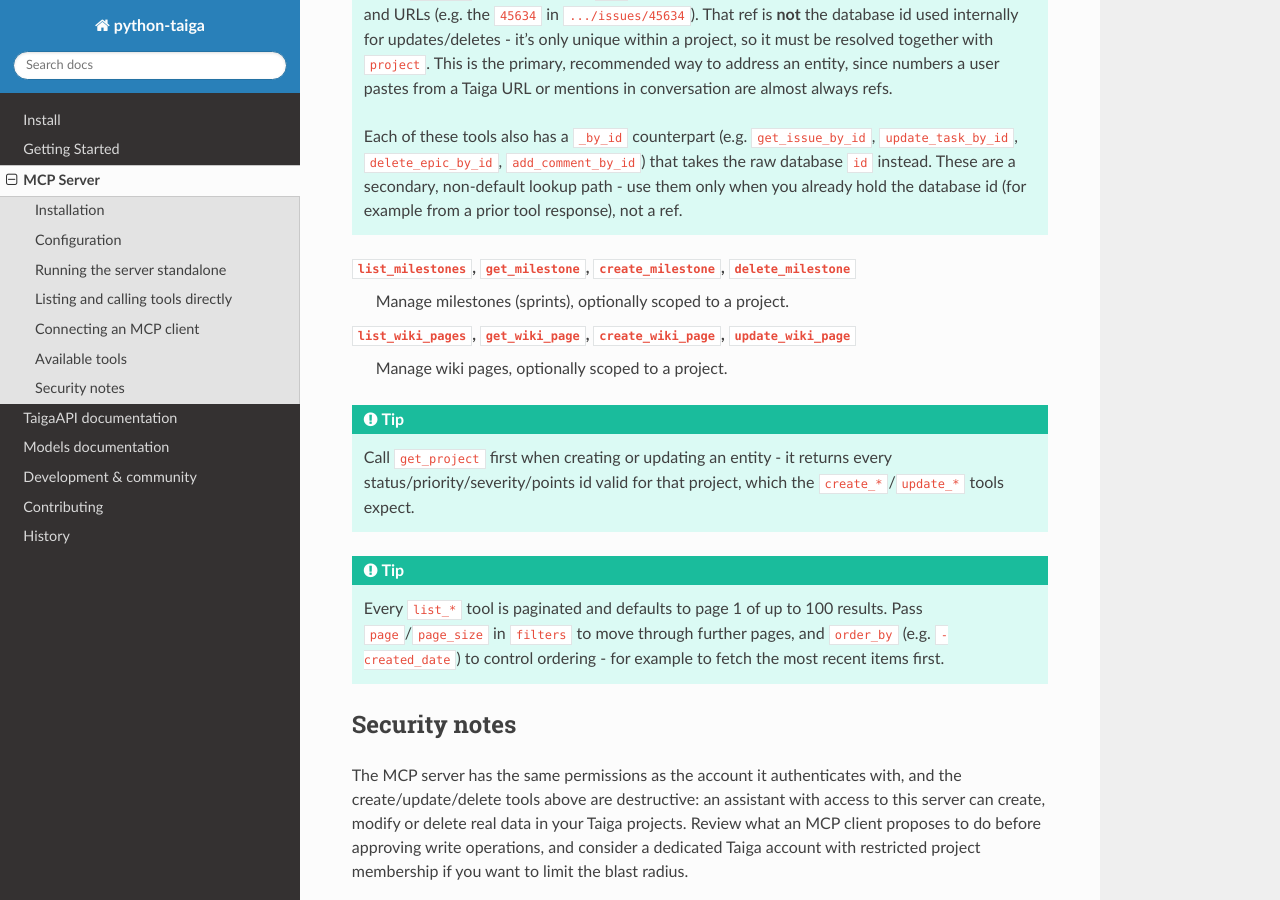
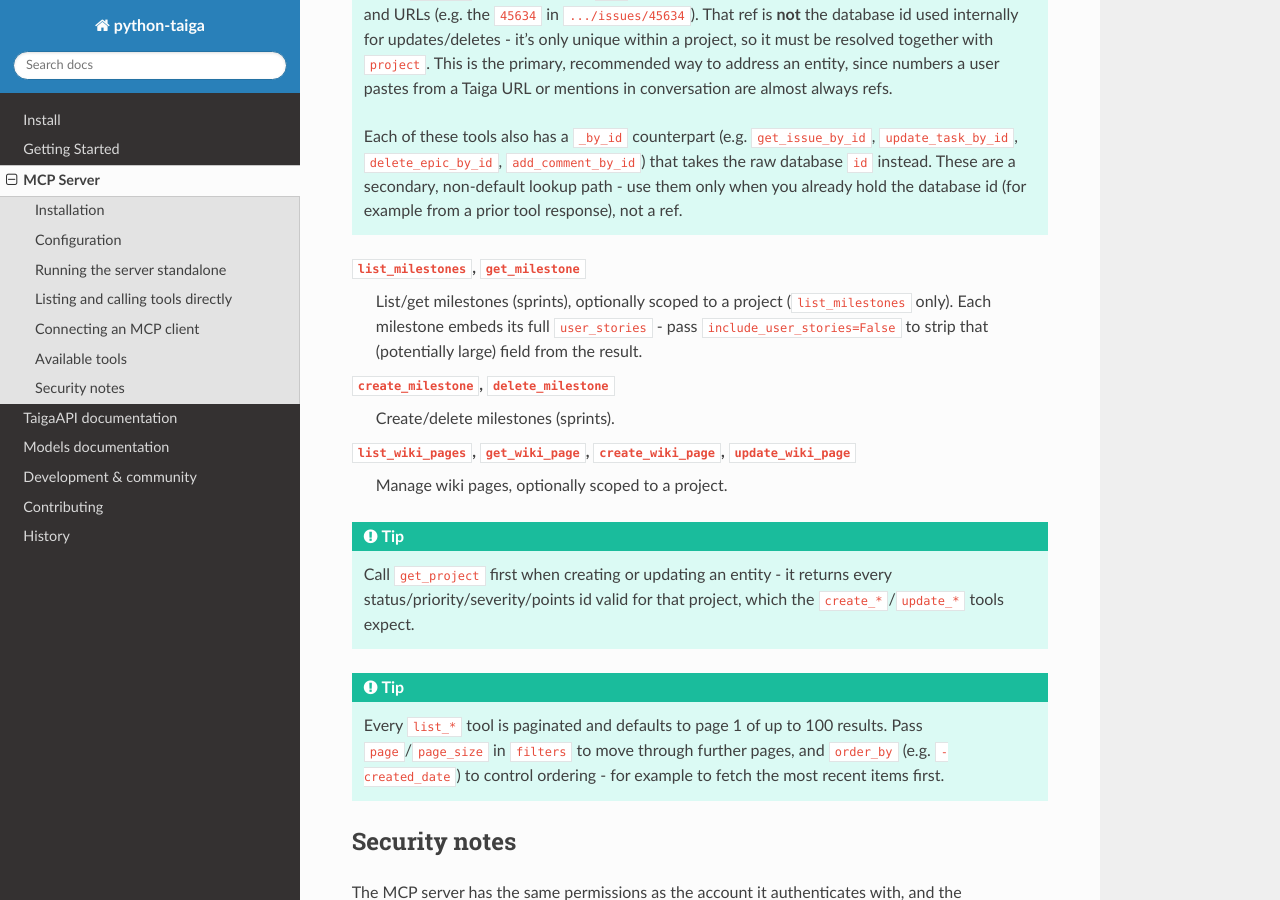
Before and after one commit to nephila/python-taiga, a Sphinx documentation site: the page built from docs/mcp.rst, in a window 1280 px wide and 900 px high, scrolled down 4313 px. Built offline with Sphinx 7.4.7 and the Read the Docs theme 3.1.0, drawn with Linux system fonts in a browser that asks for light colours.

Commit message:
docs(mcp): document include_user_stories flag on milestone tools
Co-Authored-By: Claude Sonnet 5 <noreply@anthropic.com>

```diff
--- a/docs/mcp.rst
+++ b/docs/mcp.rst
@@ -237,8 +237,14 @@ Available tools
          you already hold the database id (for example from a prior tool
          response), not a ref.
 
-``list_milestones``, ``get_milestone``, ``create_milestone``, ``delete_milestone``
-    Manage milestones (sprints), optionally scoped to a project.
+``list_milestones``, ``get_milestone``
+    List/get milestones (sprints), optionally scoped to a project (``list_milestones``
+    only). Each milestone embeds its full ``user_stories`` - pass
+    ``include_user_stories=False`` to strip that (potentially large) field from the
+    result.
+
+``create_milestone``, ``delete_milestone``
+    Create/delete milestones (sprints).
 
 ``list_wiki_pages``, ``get_wiki_page``, ``create_wiki_page``, ``update_wiki_page``
     Manage wiki pages, optionally scoped to a project.
```
